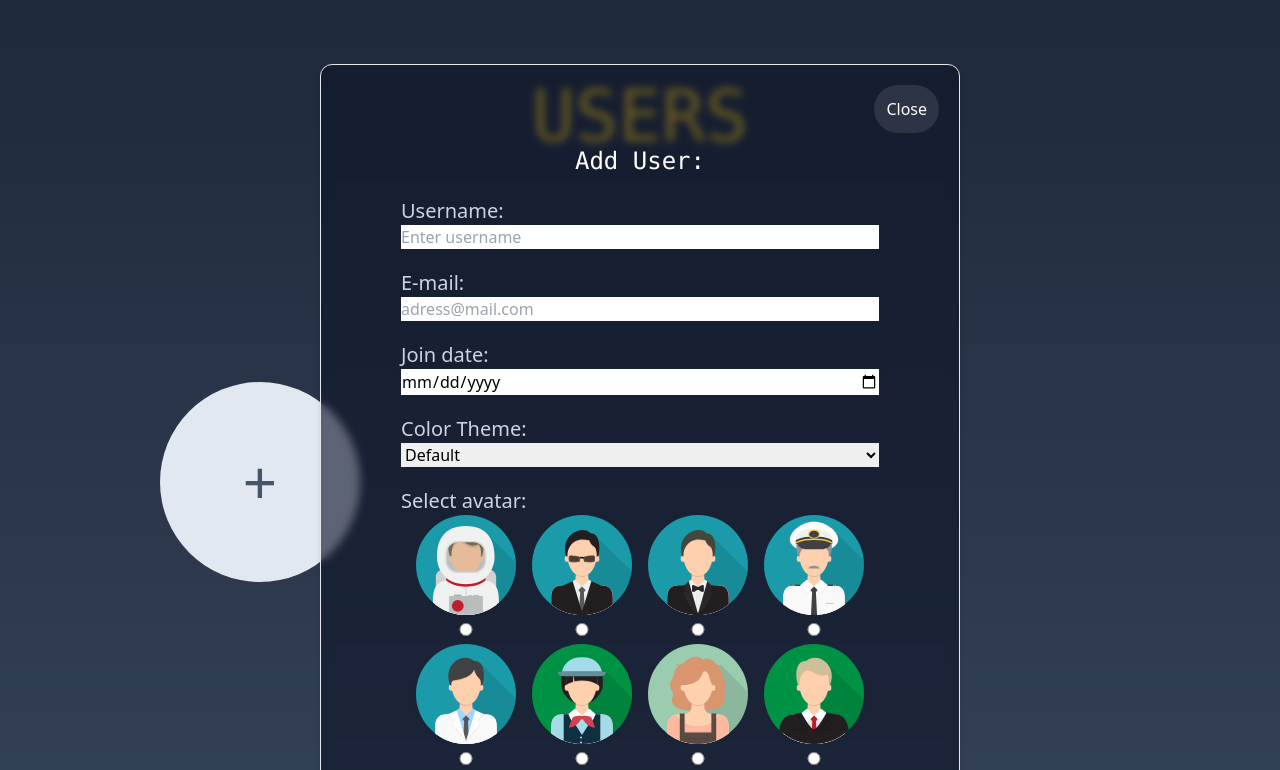
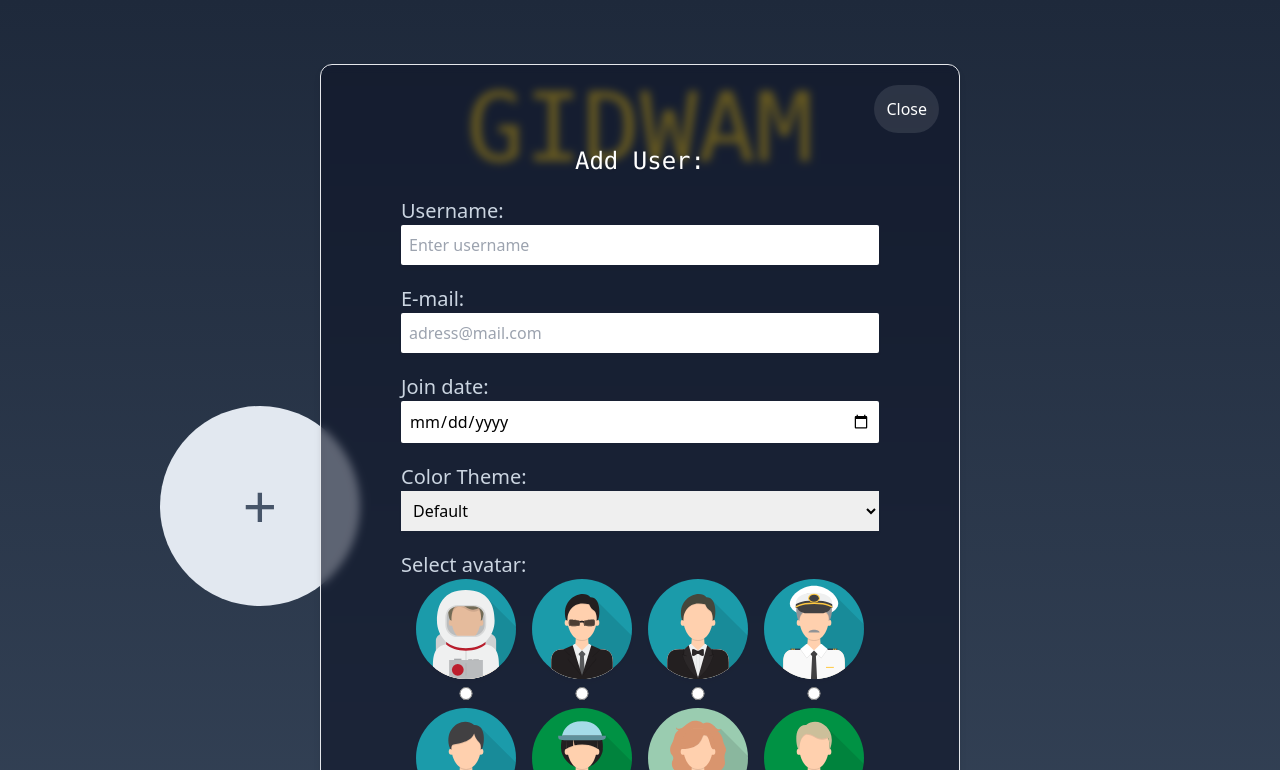
Before and after one commit to VengefulNick/gik2f8-grupp6-projekt, a plain HTML site: page client/index.html in a window 1280 px wide. Both pictures are taken after a click on the button 260 px from the left and 482 px from the top of the page. Shown: the top 770 px of the page. Drawn offline with nearby package versions, Linux system fonts and the light colour scheme; no server answers.

Commit message:
formtweaks

```diff
--- a/client/index.html
+++ b/client/index.html
@@ -15,13 +15,13 @@
       <form id="addUserForm" class="flex flex-col m-10 p-10">
         <h1 class="text-center text-2xl text-white font-mono">Add User:</h1>
         <label for="username" class="mt-5 text-xl text-slate-300">Username:</label>
-        <input type="text" id="username" name="username" placeholder="Enter username"/>
+        <input type="text" id="username" name="username" class="rounded-sm p-2" placeholder="Enter username"/>
         <label for="mail" class="mt-5 text-xl text-slate-300">E-mail:</label>
-        <input type="email" id="email" name="email" placeholder="adress@mail.com"/>
+        <input type="email" id="email" name="email" class="rounded-sm p-2" placeholder="adress@mail.com"/>
         <label for="joindate" class="mt-5 text-xl text-slate-300">Join date:</label>
-        <input type="date" id="joinDate" name="joindate" />
+        <input type="date" id="joinDate" name="joindate" class="rounded-sm p-2" />
         <label for="theme" class="mt-5 text-xl text-slate-300">Color Theme:</label>
-        <select name="theme" id="theme">
+        <select name="theme" id="theme" class="p-2">
           <option value="slate">Default</option>
           <option value="red">Red</option>
           <option value="blue">Blue</option>
@@ -96,8 +96,8 @@
     </div>
 
     <header>
-      <h1 class="mt-20 text-center text-7xl text-yellow-400 font-mono">
-        USERS
+      <h1 class="mt-20 text-center text-8xl text-yellow-400 font-mono">
+        <span class="">G</span><span class="">I</span><span class="">D</span><span class="">W</span><span class="">A</span><span class="">M</span>
       </h1>
     </header>
 
```
